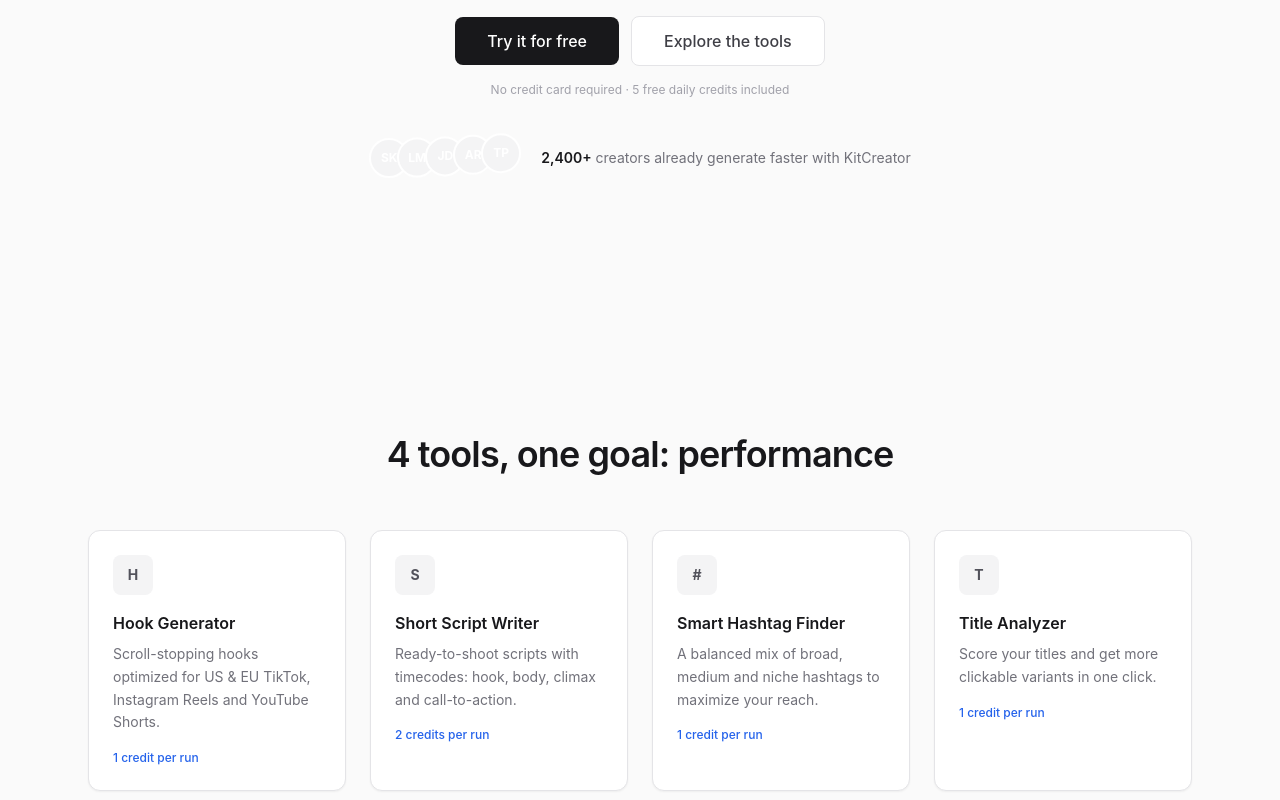
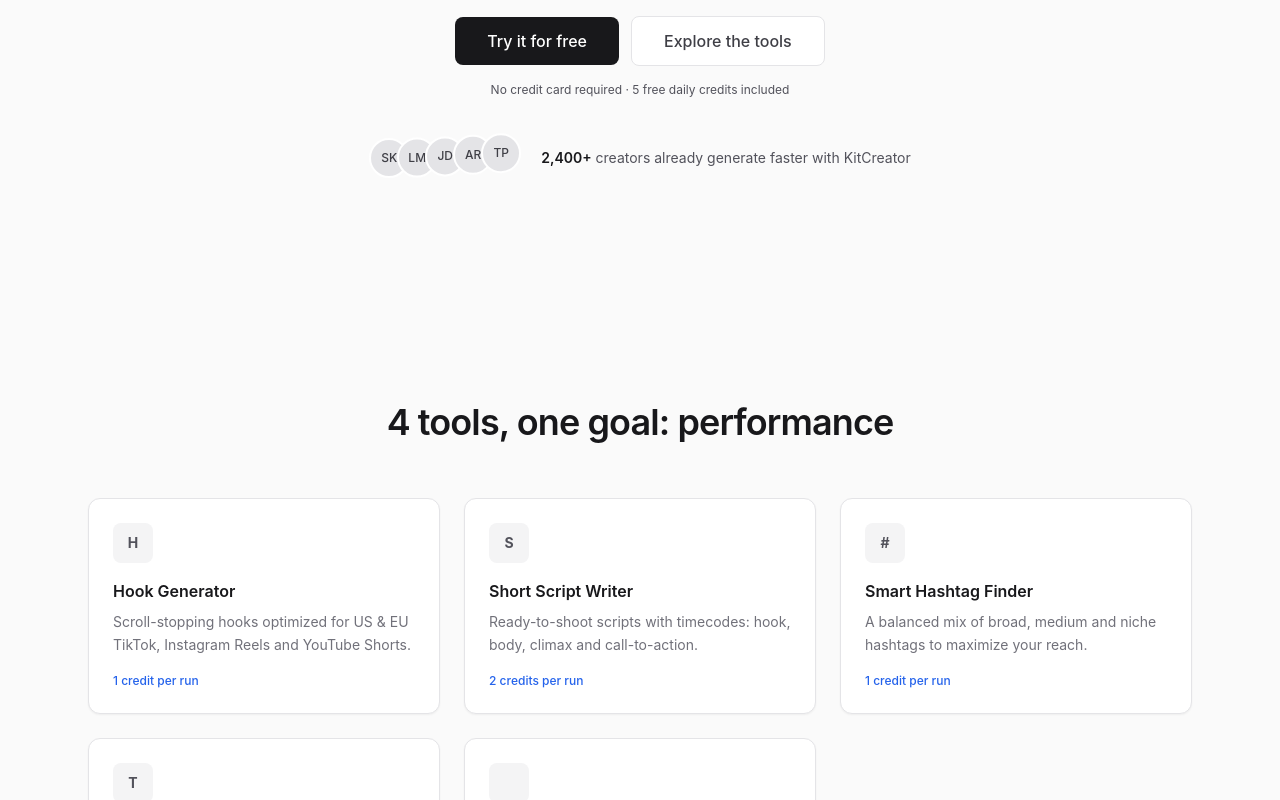
Before and after one commit to aboubacar02/kitcreator, a React (Vite) app: page / in a window 1280 px wide. Shown: the part 440-1240 px from the top of the page. Built offline with nearby package versions, Linux system fonts and the light colour scheme; no server answers.

Commit message:
fix(ui): landing polish - social proof contrast, tools grid 3-col, anchor scroll margin

```diff
--- a/src/components/SocialProof.jsx
+++ b/src/components/SocialProof.jsx
@@ -66,13 +66,13 @@
               ease: 'easeInOut',
               delay: index * 0.25,
             }}
-            className={`flex h-10 w-10 items-center justify-center rounded-full border-2 border-white bg-zinc-100 text-xs font-bold text-white ${avatar.gradient}`}
+            className="flex h-10 w-10 items-center justify-center rounded-full border-2 border-white bg-zinc-200 text-xs font-medium text-zinc-700"
           >
             {avatar.initials}
           </motion.div>
         ))}
       </div>
-      <p className="max-w-xs text-center text-sm text-zinc-500 sm:max-w-none sm:text-left">
+      <p className="max-w-xs text-center text-sm text-zinc-600 sm:max-w-none sm:text-left">
         <span className="font-semibold text-zinc-900">
           <Counter to={count ?? FALLBACK_COUNT} locale={LOCALES[lang] ?? 'en-US'} />
         </span>{' '}
--- a/src/pages/LandingPage.jsx
+++ b/src/pages/LandingPage.jsx
@@ -79,7 +79,7 @@
                 {t('landing.ctaExplore')}
               </a>
             </motion.div>
-            <motion.p variants={item} className="mt-4 text-xs text-zinc-400">
+            <motion.p variants={item} className="mt-4 text-xs text-zinc-600">
               {t('landing.note')}
             </motion.p>
             <motion.div variants={item} className="mt-10">
@@ -88,7 +88,7 @@
           </motion.div>
         </section>
 
-        <section id="tools" className="mx-auto max-w-6xl px-4 py-16 sm:px-6 sm:py-24">
+        <section id="tools" className="mx-auto max-w-6xl scroll-mt-20 px-4 pb-16 pt-12 sm:px-6 sm:pb-24 sm:pt-16">
           <h2 className="text-center text-3xl font-semibold tracking-tight text-zinc-900 sm:text-4xl">
             {t('landing.toolsTitle')}
           </h2>
@@ -97,7 +97,7 @@
             initial="hidden"
             whileInView="show"
             viewport={{ once: true, amount: 0.2 }}
-            className="mt-14 grid gap-6 sm:grid-cols-2 lg:grid-cols-4"
+            className="mt-14 grid gap-6 sm:grid-cols-2 lg:grid-cols-3"
           >
             {TOOLS.map((tool) => (
               <motion.div
```
